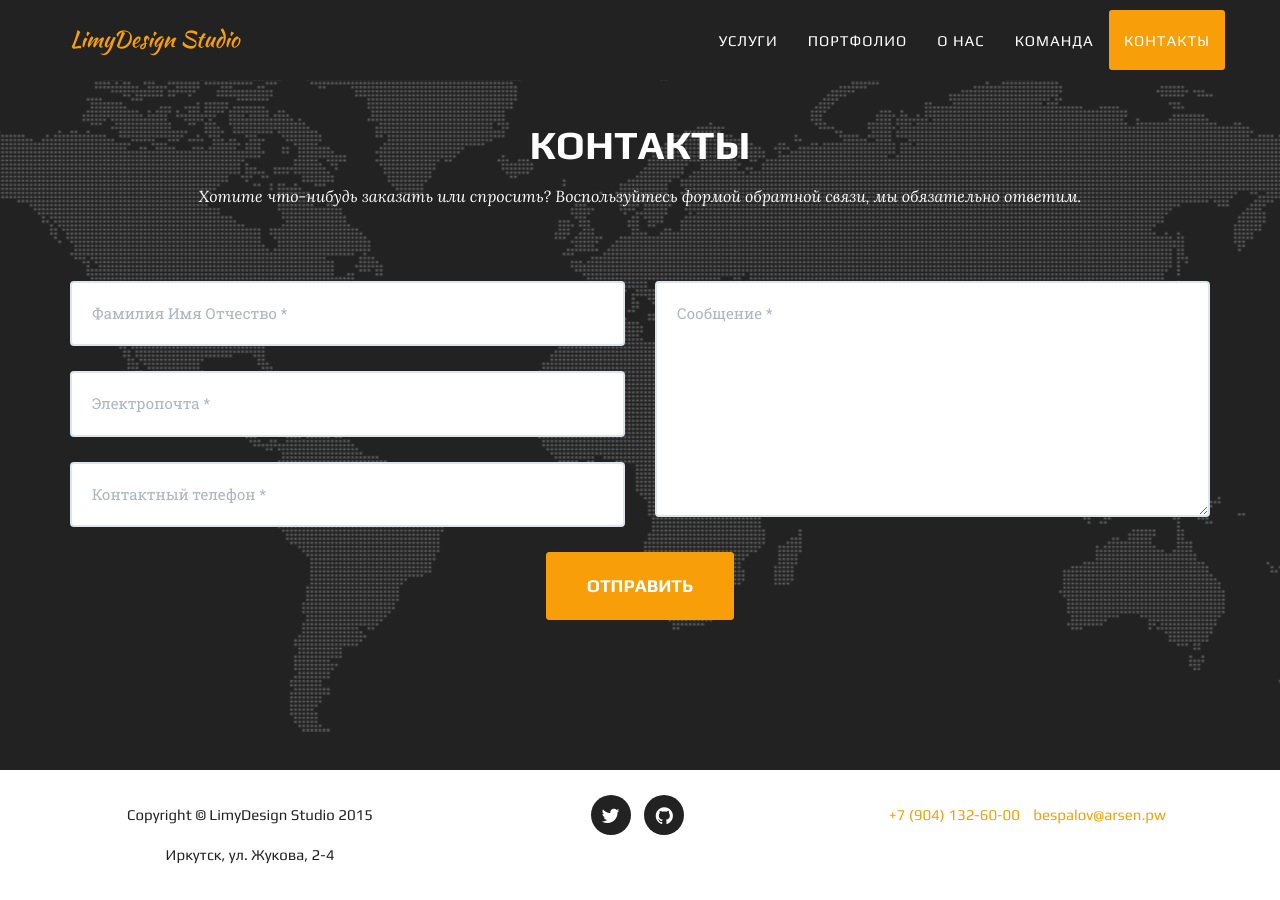
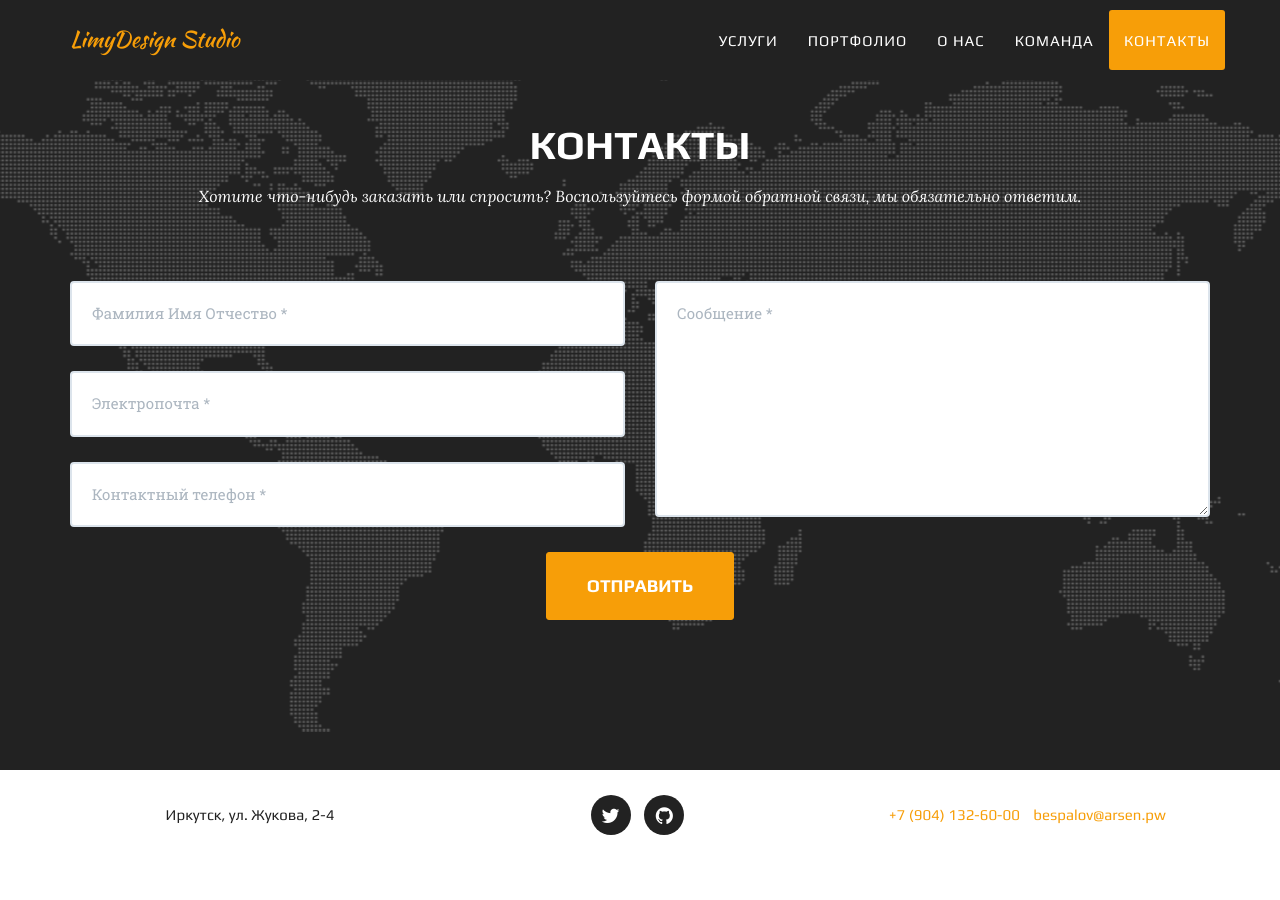
Before and after one commit to LimyDesign/limydesign.github.io, a Jekyll site: the page built from index.html, in a window 1280 px wide and 900 px high, scrolled down 11489 px. Built offline with Jekyll 4.4.1, drawn with Linux system fonts in a browser that asks for light colours; nearby versions of some CDN libraries; after the commit the page ends 12349 px from its top, so only the background shows below that.

Commit message:
update site

```diff
--- a/_includes/footer.html
+++ b/_includes/footer.html
@@ -2,8 +2,7 @@
         <div class="container">
             <div class="row">
                 <div class="col-md-4">
-                    <span class="copyright">Copyright &copy; {{ site.title }} 2015<br/>
-                    Иркутск, ул. Жукова, 2-4</span>
+                    <span class="copyright">Иркутск, ул. Жукова, 2-4</span>
                 </div>
                 <div class="col-md-4">
                     <ul class="list-inline social-buttons">
```
